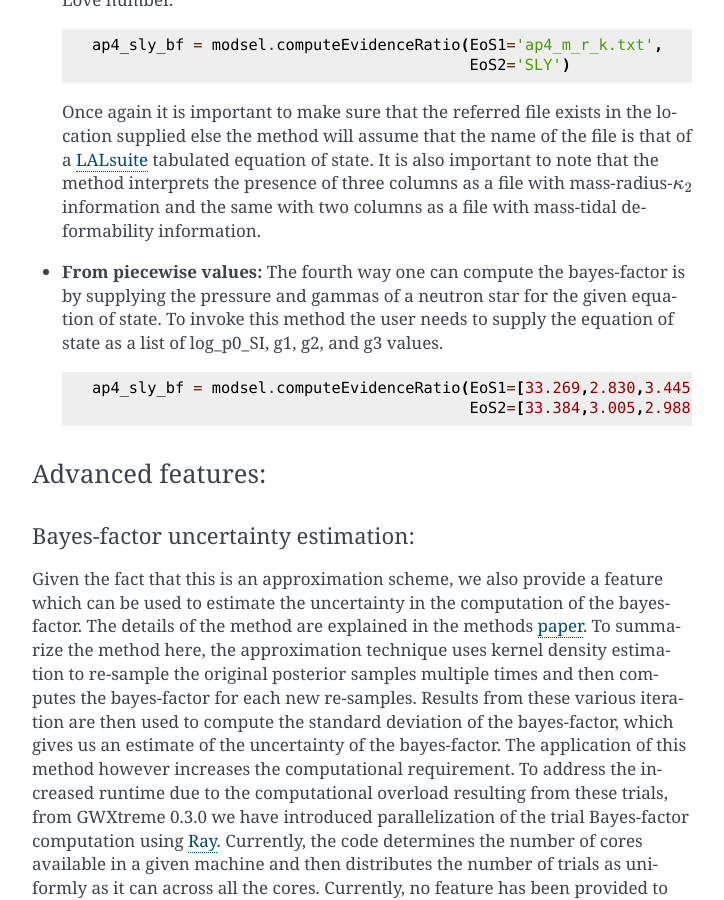
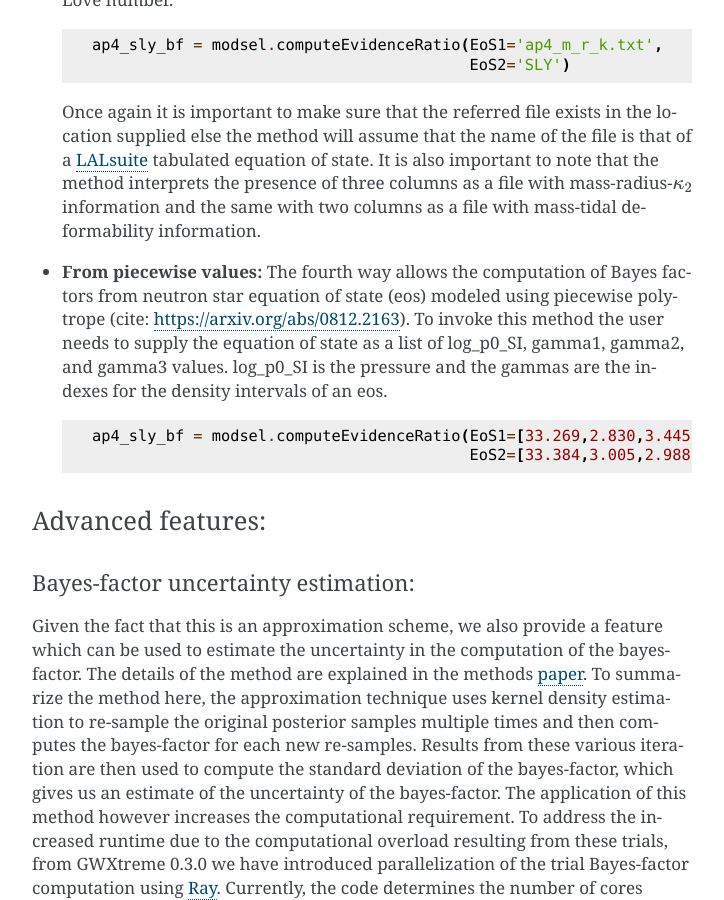
Before and after one commit to shaonghosh/GWXtreme, a Sphinx documentation site: the page built from docs/index.rst, in a window 1280 px wide and 900 px high, scrolled down 3346 px. Shown: the whole window, without its empty margins (388-1112 px from the left). Built offline with Sphinx 7.4.7, drawn with Linux system fonts in a browser that asks for light colours.

Commit message:
Further adjustments to documentation

```diff
--- a/docs/index.rst
+++ b/docs/index.rst
@@ -180,10 +180,12 @@ equation of state.
   file with mass-tidal deformability information.
 
 
-* **From piecewise values:** The fourth way one can compute the bayes-factor is
-  by supplying the pressure and gammas of a neutron star for the given equation
-  of state. To invoke this method the user needs to supply the equation of state
-  as a list of log_p0_SI, g1, g2, and g3 values.
+* **From piecewise values:** The fourth way allows the computation of Bayes
+  factors from neutron star equation of state (eos) modeled using piecewise
+  polytrope (cite: https://arxiv.org/abs/0812.2163). To invoke this method the
+  user needs to supply the equation of state as a list of log_p0_SI, gamma1,
+  gamma2, and gamma3 values. log_p0_SI is the pressure and the gammas are the
+  indexes for the density intervals of an eos.
 
   .. code-block:: python
 
```
